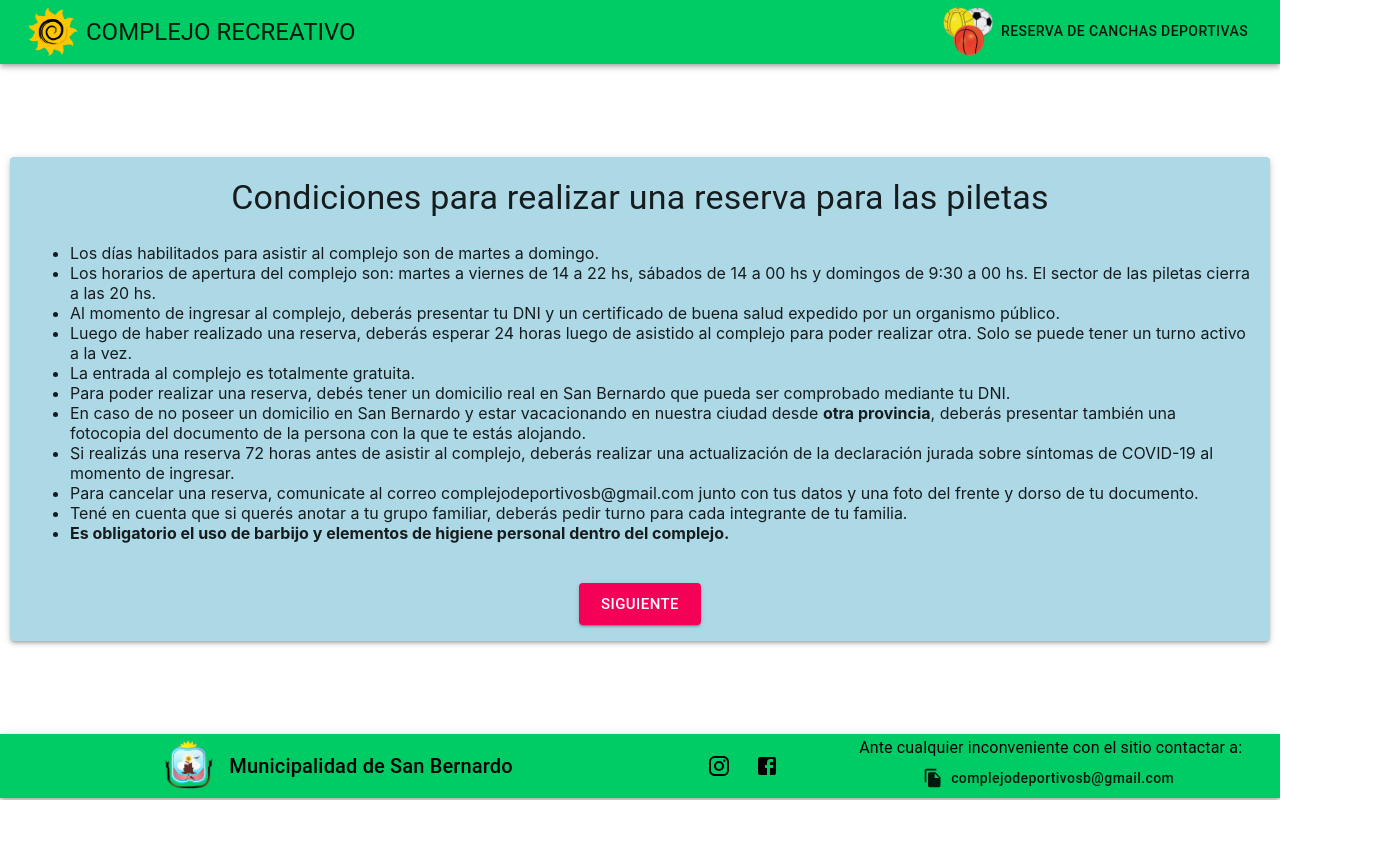
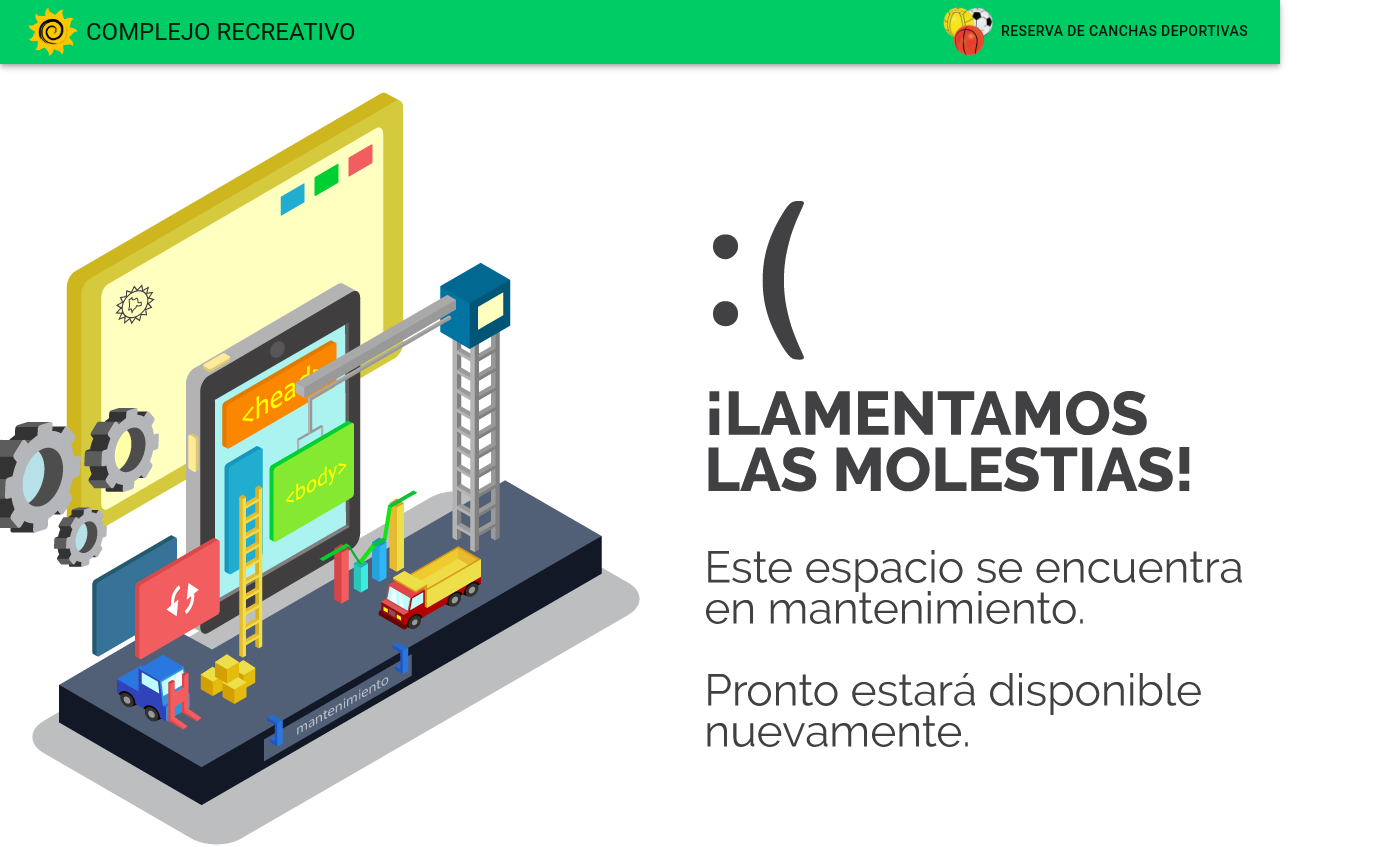
Before and after one commit to Instyc/proyecto-piletas, a React (Create React App) app: page / in a window 1280 px wide. Shown: the top 847 px of the page, 1390 px wide, since content can reach past the window. Before the commit the page ends 800 px from the top, so only its background shows below. Built offline with nearby package versions, Linux system fonts and the light colour scheme.

Commit message:
Mantenimiento

```diff
--- a/src/App.js
+++ b/src/App.js
@@ -61,7 +61,10 @@ function App() {
       <Router basename={process.env.PUBLIC_URL}>
         <Nav setusuario={setusuario} usuario={usuario}/>
         <Switch>
-          <Route exact path={"/"}><Formulario ruta={ruta}/></Route>
+          {/*<Route exact path={"/"}><Formulario ruta={ruta}/></Route>*/}
+          <Route exact path={"/"}><div className={classes.fondo2} style={{margin:"auto"}}>
+              <img src="mantenimiento.png" alt=""></img>
+            </div></Route>
           <Route exact path={"/deporte"}><Deporte ruta={ruta}/></Route>
           <Route path={"/sesion"}>{usuario.jwt!==""?<Redirect to={"/listar"} />:<Sesion ruta={ruta} setusuario={setusuario}/>}</Route>
           <Route path={"/listar"}>{aux && usuario.jwt===""?<Redirect to={"/"} />:<Listado usuario={usuario} ruta={ruta}/>}</Route>
```
Also changed, not shown: public/mantenimiento.png (added), 1 other file (tests, documents, lock files or other folders).
